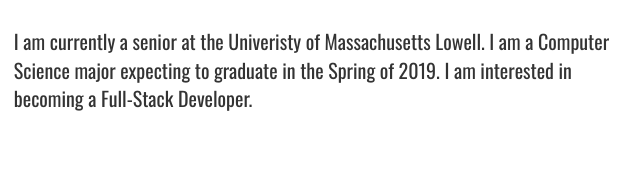
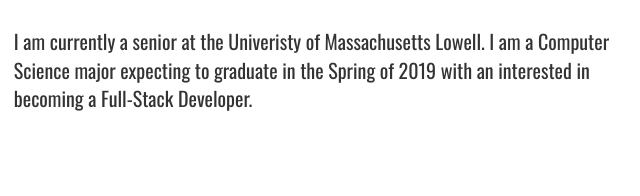
Before and after one commit to MarittyaKeu/GuiProgramming1, a website: page index.html in a window 1280 px wide. Shown: the part 433-629 px from the top of the page, 447-1087 px from the left. Drawn offline with nearby package versions, Linux system fonts and the light colour scheme.

Commit message:
Update index.html
Change verbiage.

```diff
--- a/index.html
+++ b/index.html
@@ -47,7 +47,7 @@
               <span class='desc'>
                 I am currently a senior at the Univeristy of Massachusetts Lowell. I am a Computer Science major
                 expecting
-                to graduate in the Spring of 2019. I am interested in becoming a Full-Stack Developer.
+                to graduate in the Spring of 2019 with an interested in becoming a Full-Stack Developer.
               </span>
             </div>
           </section>
```
